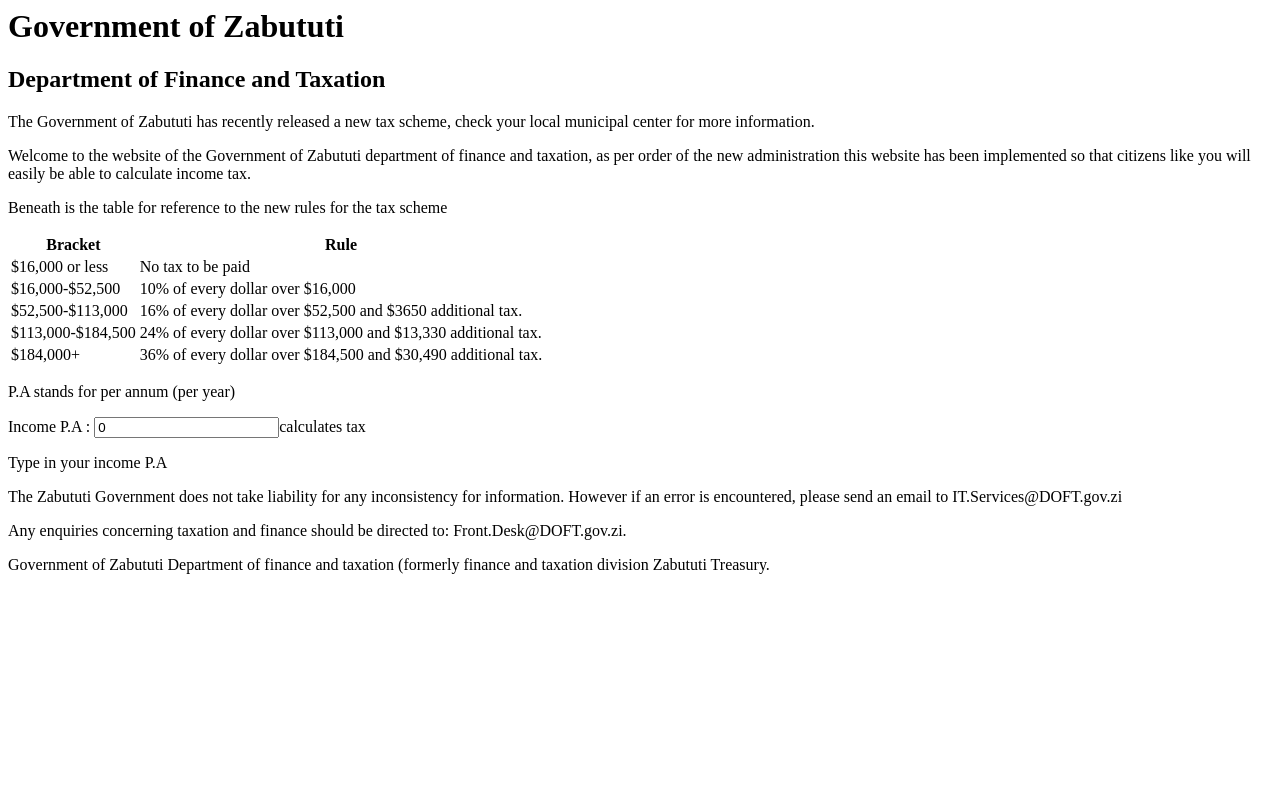
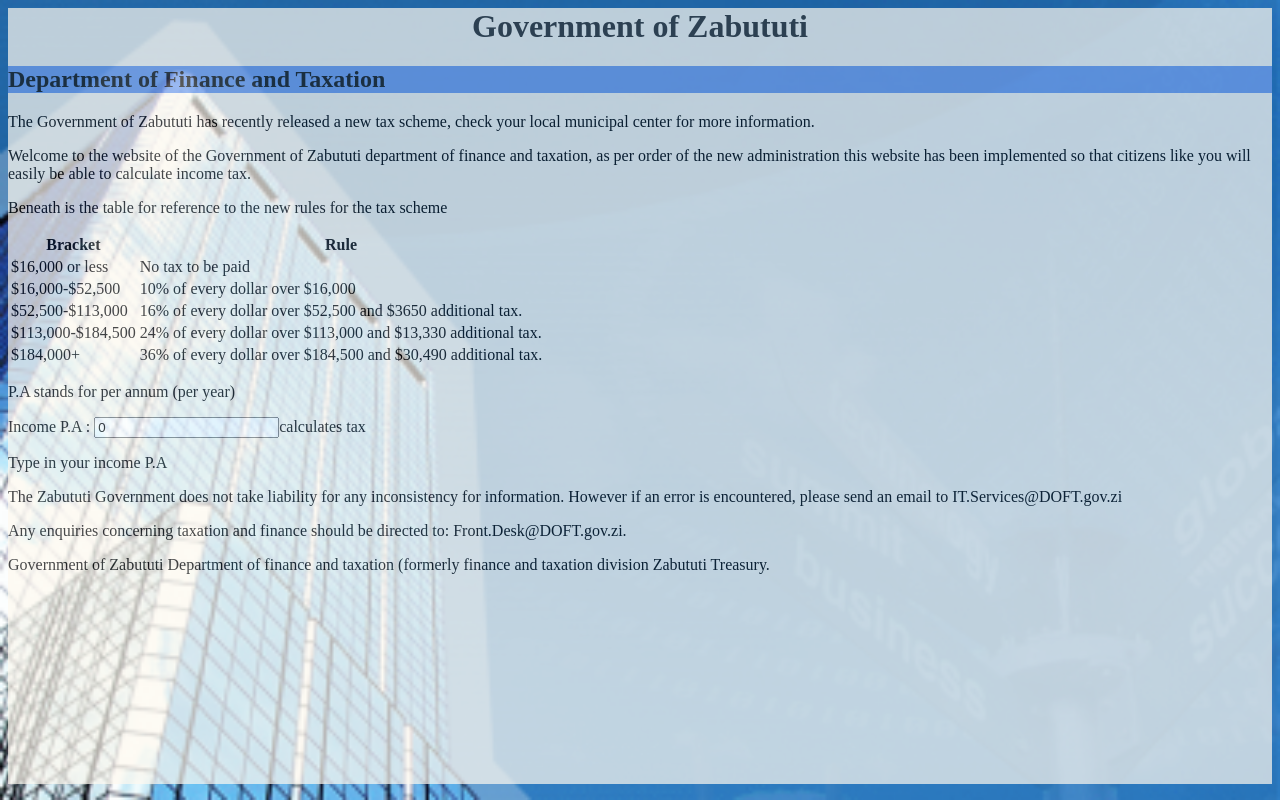
Before and after one commit to SMMC-Digital-Technology/WEB-2016_1_PurpleRing, a plain HTML site: page purpleringincome.html in a window 1280 px wide. Drawn offline with Linux system fonts and the light colour scheme.

Commit message:
Stylesheet changes
added stylesheet link.

```diff
--- a/purpleringincome.css
+++ b/purpleringincome.css
@@ -1,5 +1,5 @@
 html {
-    background: url(building.PNG);
+    background: url(building.png);
     background-repeat: no-repeat;
     background-size: 100%;
 
--- a/purpleringincome.html
+++ b/purpleringincome.html
@@ -3,7 +3,7 @@
 
 <html lang=en>
     <head>
-        <link href="purpleringincome.css">
+        <link rel="stylesheet" href="purpleringincome.css">
         <meta charset="utf-8">
         <Title> Income Tax Calculator</Title>
     </head>
```
Also changed, not shown: building.png (added).
